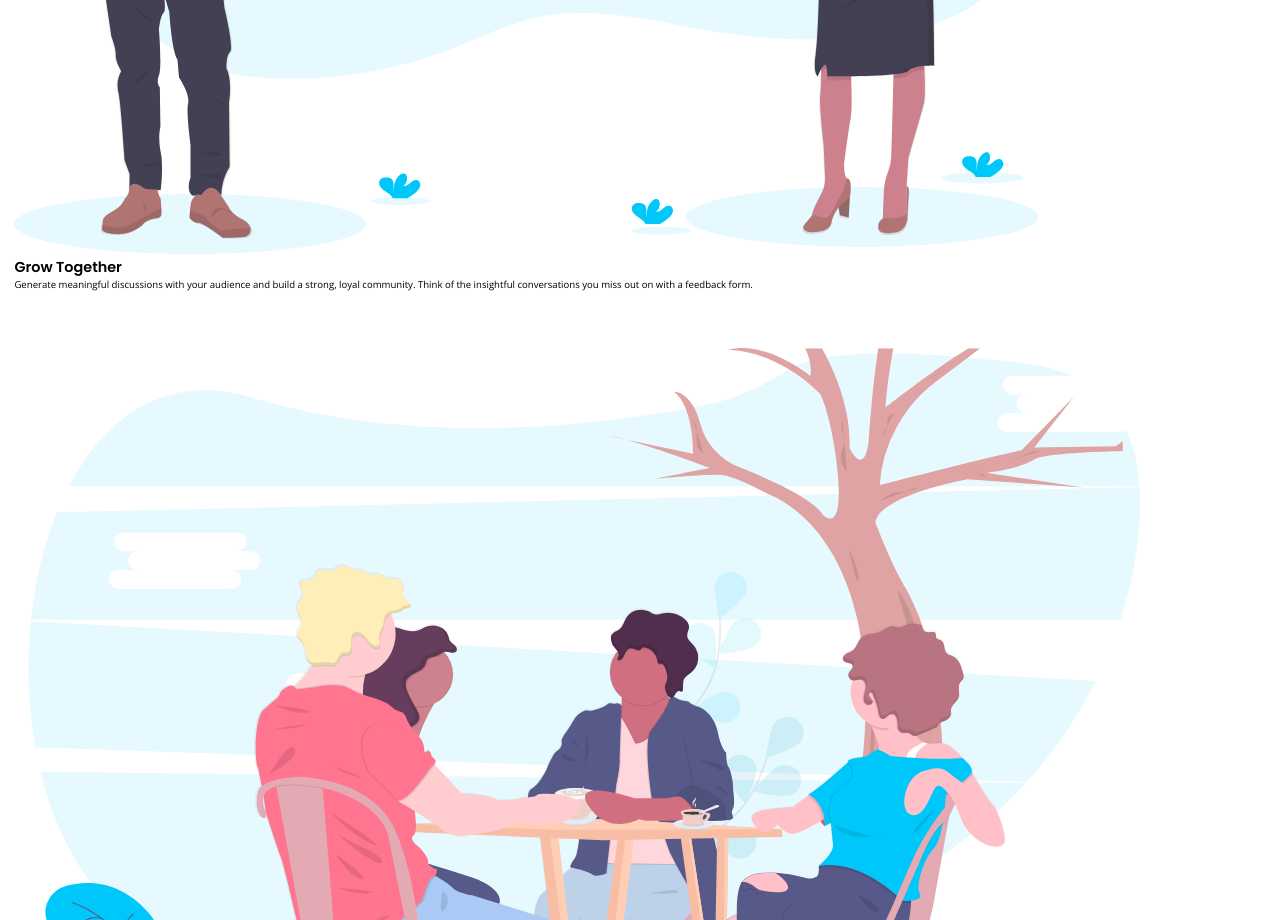
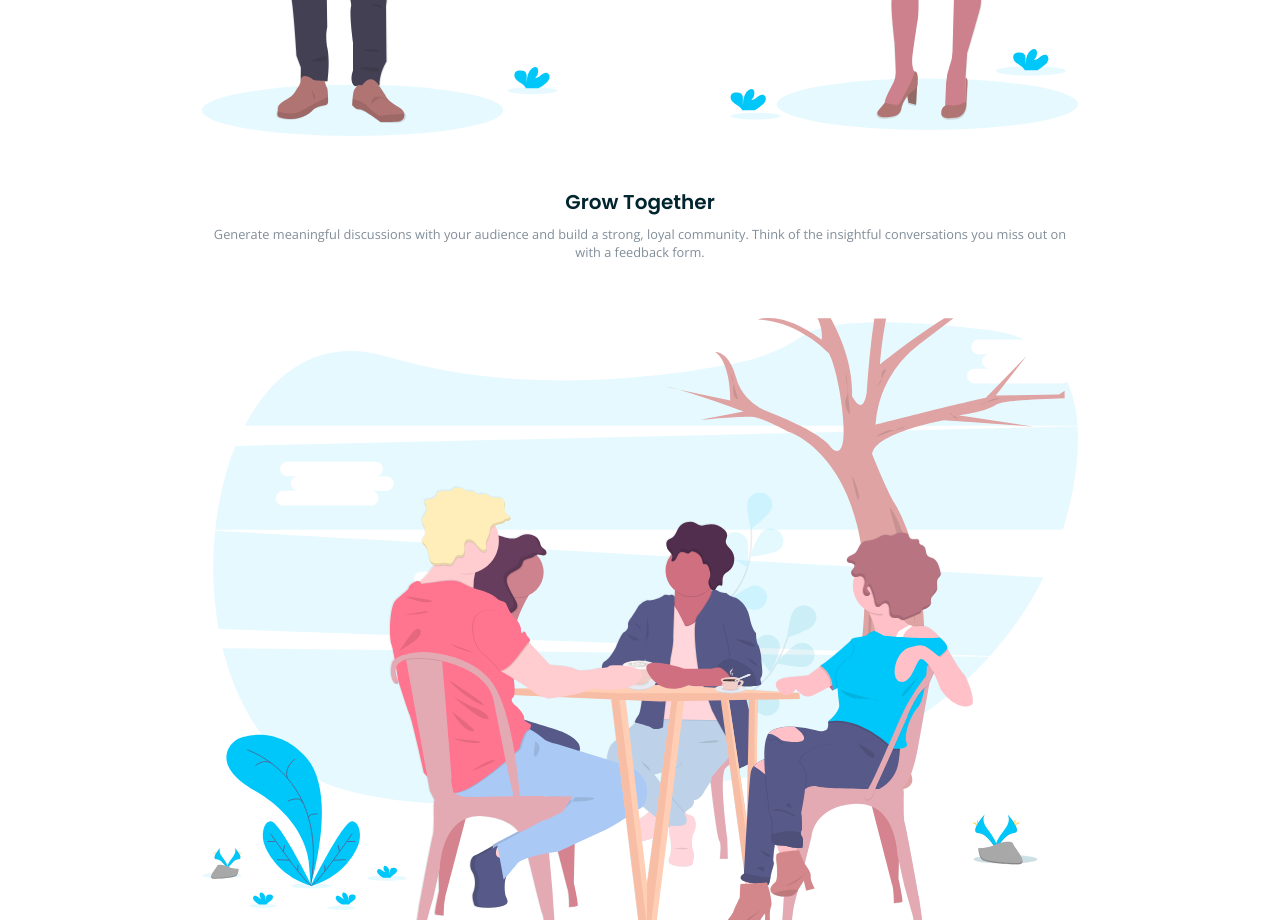
Before and after one commit to aarontark/huddle-landing-page-with-alternating-feature-blocks-master, a plain HTML site: page index.html in a window 1280 px wide. Shown: the part 1880-2800 px from the top of the page. Drawn offline with nearby package versions, Linux system fonts and the light colour scheme.

Commit message:
styled feature blocks

```diff
--- a/index.html
+++ b/index.html
@@ -30,28 +30,28 @@
     </section>
     <section class="info-section grow">
       <div class="info-body">
-        <img class="grow-img" src="./images/illustration-grow-together.svg" alt="">
+        <img class="info-img" src="./images/illustration-grow-together.svg" alt="">
         <div class="grow-info-container">
-          <h2 class="grow-title">Grow Together</h2>
-          <p class="grow-para">Generate meaningful discussions with your audience and build a strong, loyal community. Think of the insightful conversations you miss out on with a feedback form.</p>
+          <h2 class="info-title">Grow Together</h2>
+          <p class="info-para">Generate meaningful discussions with your audience and build a strong, loyal community. Think of the insightful conversations you miss out on with a feedback form.</p>
         </div>
       </div>
     </section>
     <section class="info-section flow">
       <div class="info-body">
-        <img class="flow-img" src="./images/illustration-flowing-conversation.svg" alt="">
+        <img class="info-img" src="./images/illustration-flowing-conversation.svg" alt="">
         <div class="flow-info-container">
-          <h2 class="flow-title">Flowing Conversations</h2>
-          <p class="flow-para">You wouldn't paginate a conversation in real life, so why do it online? Our threads have just-in-time loading for a more natural flow.</p>
+          <h2 class="info-title">Flowing Conversations</h2>
+          <p class="info-para">You wouldn't paginate a conversation in real life, so why do it online? Our threads have just-in-time loading for a more natural flow.</p>
         </div>
       </div>
     </section>
     <section class="info-section users">
-      <div>
-        <img class="users-img" src="./images/illustration-your-users.svg" alt="">
+      <div class="info-body">
+        <img class="info-img" src="./images/illustration-your-users.svg" alt="">
         <div class="users-info-container">
-          <h2 class="users-title">Your Users</h2>
-          <p class="users-para">It takes no time at all to integrate Huddle with your app's authentication solution. This means, once signed in to your app, your users can start chatting immediately.</p>
+          <h2 class="info-title">Your Users</h2>
+          <p class="info-para">It takes no time at all to integrate Huddle with your app's authentication solution. This means, once signed in to your app, your users can start chatting immediately.</p>
         </div>
       </div>
     </section>
--- a/styles.css
+++ b/styles.css
@@ -19,7 +19,7 @@ body {
     display: flex;
     justify-content: center;
     align-items: center;
-    height: 100vh;
+    min-height: 100vh;
     font-family: 'Open Sans', sans-serif;
     flex-wrap: wrap;
     overflow: visible;
@@ -119,8 +119,34 @@ section {
     font-weight: bold;
     cursor: pointer;
     margin-bottom: 4rem;
+    font-family: 'Open Sans', sans-serif;
 }
 
 .landing-image {
     width: 100%;
 }
+
+.info-section {
+    display: flex;
+    justify-content: center;
+    text-align: center;
+}
+
+.info-body {
+    width: 70%;
+}
+
+.info-section img {
+    width: 100%;
+}
+
+.info-title {
+    font-size: 1.25rem;
+    padding: 3rem 0 .5rem 0;
+    color: var(--very-dark-cyan);
+}
+
+.info-para {
+    font-size: .8rem;
+    color: var(--grayish-blue);
+}
```
